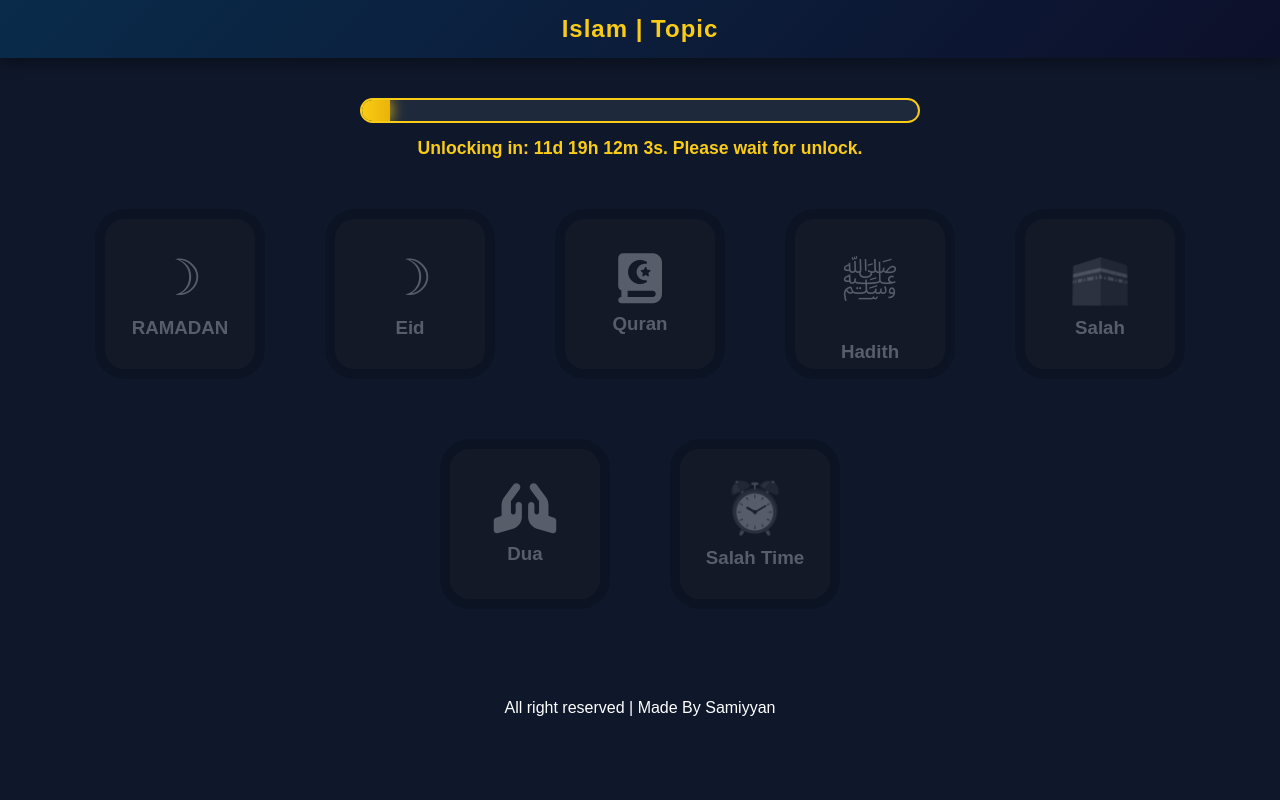
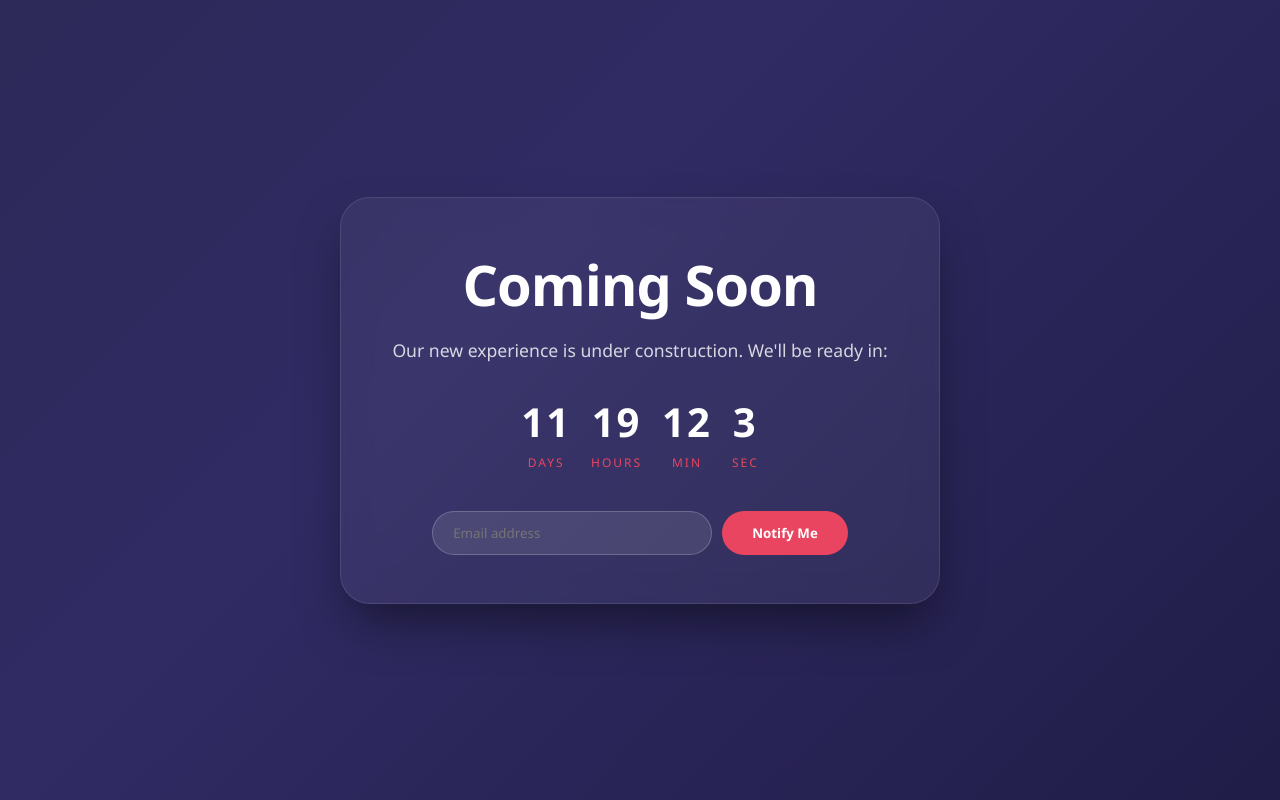
Before and after one commit to spaceairagency-blip/Islamic, a plain HTML site: page index.html in a window 1280 px wide. Drawn offline with Linux system fonts and the light colour scheme.

Commit message:
Update index.html

```diff
--- a/index.html
+++ b/index.html
@@ -3,220 +3,180 @@
 <head>
     <meta charset="UTF-8">
     <meta name="viewport" content="width=device-width, initial-scale=1.0">
-    <title>Islam | Topic</title>
-    <link rel="stylesheet" href="https://cdnjs.cloudflare.com/ajax/libs/font-awesome/7.0.1/css/all.min.css" />
+    <title>Coming Soon | Modern Launch</title>
     <style>
-         *{
+        /* CSS STYLES */
+        * {
             margin: 0;
             padding: 0;
             box-sizing: border-box;
-            font-family: Arial, Helvetica, sans-serif;
+            font-family: 'Segoe UI', Roboto, Helvetica, Arial, sans-serif;
         }
 
-        body{
-            background: #0f172a;
-            color: #ffffff;
-        }
-
-        /* Header */
-        header{
-            background: linear-gradient(135deg, #06385f9b, #0a022c5b);
-            padding: 15px 30px;
-            box-shadow: 0 4px 15px rgba(0, 0, 0, 0.414);
-            position: sticky;
-            top: 0;
-            z-index: 1000;
-        }
-
-        nav{
-            max-width: 1100px;
-            margin: auto;
+        body {
+            height: 100vh;
             display: flex;
             align-items: center;
             justify-content: center;
-        }
-
-        .logo{
-            font-size: 24px;
-            font-weight: bold;
-            letter-spacing: 1px;
-            color: #facc15;
+            background: linear-gradient(-45deg, #0f0c29, #302b63, #24243e, #1a1a2e);
+            background-size: 400% 400%;
+            animation: gradientBG 15s ease infinite;
+            color: white;
+            overflow: hidden;
             text-align: center;
         }
 
-        /* Time Bar Section */
-        #unlock-container {
-            max-width: 600px;
-            margin: 40px auto 0 auto;
-            padding: 0 20px;
-            text-align: center;
+        @keyframes gradientBG {
+            0% { background-position: 0% 50%; }
+            50% { background-position: 100% 50%; }
+            100% { background-position: 0% 50%; }
         }
 
-        .progress-wrapper {
-            width: 100%;
-            height: 25px;
-            background: #1e293b;
-            border-radius: 20px;
-            border: 2px solid #facc15;
-            overflow: hidden;
+        .container {
             position: relative;
+            z-index: 1;
+            padding: 3rem;
+            background: rgba(255, 255, 255, 0.05);
+            backdrop-filter: blur(15px);
+            -webkit-backdrop-filter: blur(15px);
+            border-radius: 30px;
+            border: 1px solid rgba(255, 255, 255, 0.1);
+            box-shadow: 0 25px 50px -12px rgba(0, 0, 0, 0.5);
+            max-width: 600px;
+            width: 90%;
         }
 
-        #progress-bar {
-            width: 0%;
-            height: 100%;
-            background: linear-gradient(90deg, #facc15, #eab308);
-            box-shadow: 0 0 15px #facc15;
-            transition: width 0.4s linear;
+        h1 {
+            font-size: clamp(2rem, 5vw, 3.5rem);
+            margin-bottom: 1rem;
+            letter-spacing: -1px;
         }
 
-        .timer-display {
-            margin-top: 15px;
+        p {
             font-size: 1.1rem;
-            font-weight: bold;
-            color: #facc15;
+            opacity: 0.8;
+            margin-bottom: 2rem;
         }
 
-        /* Grid Setup */
-        .cards{
+        /* Countdown Timer Styles */
+        #countdown ul {
             display: flex;
-            flex-wrap: wrap;
+            list-style: none;
             justify-content: center;
-            margin: 20px;
+            gap: 20px;
+            margin-bottom: 2.5rem;
         }
 
-        .card{
-            height: 150px;
-            width: 150px;
-            background-color: #052543f6;
-            display: flex;
-            justify-content: center;
-            align-items: center;
-            flex-direction: column;
-            border-radius: 20px;
-            box-shadow: 0 0 0 10px rgba(0, 0, 0, .5);
-            margin: 40px;
-            text-decoration: none;
-            color: white;
-
-            /* Locked State by Default */
-            opacity: 0.3;
-            pointer-events: none;
-            filter: grayscale(1);
-            transition: all 0.5s ease;
+        #countdown li {
+            font-size: 0.75rem;
+            text-transform: uppercase;
+            letter-spacing: 2px;
+            color: #e94560;
         }
 
-        /* Active State */
-        .card.active {
-            opacity: 1;
-            filter: grayscale(0);
-            pointer-events: auto;
+        #countdown span {
+            display: block;
+            font-size: clamp(1.5rem, 4vw, 2.5rem);
+            font-weight: 800;
+            color: white;
+            margin-bottom: 5px;
         }
 
-        .card.active:hover {
-            transform: scale(1.1);
-            box-shadow: 0 0 0 10px #facc15;
+        /* Form Styles */
+        .email-signup {
+            display: flex;
+            gap: 10px;
+            justify-content: center;
+            flex-wrap: wrap;
         }
 
-        .card span, .fa-book-quran, .fa-hands-praying {
-            font-size: 50px;
-            margin-bottom: 10px;
+        input[type="email"] {
+            padding: 12px 20px;
+            border-radius: 50px;
+            border: 1px solid rgba(255, 255, 255, 0.2);
+            background: rgba(255, 255, 255, 0.1);
+            color: white;
+            outline: none;
+            width: 280px;
+            transition: 0.3s;
         }
 
-        footer{
-            text-align: center;
-            padding: 40px;
+        input[type="email"]:focus {
+            background: rgba(255, 255, 255, 0.2);
+            border-color: #e94560;
         }
 
-        @media (max-width: 600px){
-            .logo{ font-size: 20px; }
-            .card{ margin: 20px; }
+        button {
+            padding: 12px 30px;
+            border-radius: 50px;
+            border: none;
+            background: #e94560;
+            color: white;
+            font-weight: 600;
+            cursor: pointer;
+            transition: transform 0.2s, background 0.2s;
+        }
+
+        button:hover {
+            background: #ff4d6d;
+            transform: translateY(-2px);
+        }
+
+        button:active {
+            transform: translateY(0);
         }
     </style>
 </head>
 <body>
 
-    <a href="index.html" style="text-decoration: none;">
-        <header>
-            <nav><h2 class="logo">Islam | Topic</h2></nav>
-        </header>
-    </a>
+    <main class="container">
+        <h1>Coming Soon</h1>
+        <p>Our new experience is under construction. We'll be ready in:</p>
 
-    <div id="unlock-container">
-        <div class="progress-wrapper">
-            <div id="progress-bar"></div>
+        <div id="countdown">
+            <ul>
+                <li><span id="days">00</span>Days</li>
+                <li><span id="hours">00</span>Hours</li>
+                <li><span id="minutes">00</span>Min</li>
+                <li><span id="seconds">00</span>Sec</li>
+            </ul>
         </div>
-        <div id="timer" class="timer-display">Calculating...</div>
-    </div>
 
-    <div class="cards">
-        <a href="ramadan.html" class="card">
-            <span>&#9789;</span>
-            <h3>RAMADAN</h3>
-        </a>
-        <a href="animation.html" class="card">
-            <span>&#9789;</span>
-            <h3>Eid</h3>
-        </a>
-        <a href="quran.html" class="card">
-            <i class="fas fa-book-quran"></i>
-            <h3>Quran</h3>
-        </a>
-        <a href="hadith.html" class="card">
-            <span>&#xFDFA;</span>
-            <h3>Hadith</h3>
-        </a>
-        <a href="salah.html" class="card">
-            <span>&#128331;</span>
-            <h3>Salah</h3>
-        </a>
-        <a href="dua.html" class="card">
-            <i class="fas fa-hands-praying"></i>
-            <h3>Dua</h3>
-        </a>
-        <a href="salah-time.html" class="card">
-            <span>&#x23F0;</span>
-            <h3>Salah Time</h3>
-        </a>
-    </div>
-
-    <footer>
-        <span>All right reserved | Made By Samiyyan</span>
-    </footer>
+        <form class="email-signup" onsubmit="event.preventDefault(); alert('Thanks for subscribing!');">
+            <input type="email" placeholder="Email address" required>
+            <button type="submit">Notify Me</button>
+        </form>
+    </main>
 
     <script>
-        function updateStatus() {
-            // YOUR TARGET DATE (Using 2025 as requested - will unlock instantly)
-            const targetDate = new Date("February 19, 2026 00:00:00").getTime();
+        // JAVASCRIPT LOGIC
+        (function () {
+            const second = 1000,
+                  minute = second * 60,
+                  hour = minute * 60,
+                  day = hour * 24;
 
-            // Reference point for the start of the progress bar
-            const startDate = new Date("February 7, 2026 00:00:00").getTime();
+            // SET YOUR DATE HERE (Format: Month Day, Year HH:MM:SS)
+            let launchDate = "Feb 19, 2026 00:00:00";
 
-            const now = new Date().getTime();
-            const remaining = targetDate - now;
+            const countDown = new Date(launchDate).getTime();
 
-            if (remaining > 0) {
-                // Calculation for the bar fill
-                const total = targetDate - startDate;
-                let percent = ((now - startDate) / total) * 100;
-                document.getElementById("progress-bar").style.width = Math.max(5, Math.min(100, percent)) + "%";
+            const x = setInterval(function() {
+                const now = new Date().getTime();
+                const distance = countDown - now;
 
-                // Time Units
-                const d = Math.floor(remaining / (1000 * 60 * 60 * 24));
-                const h = Math.floor((remaining % (1000 * 60 * 60 * 24)) / (1000 * 60 * 60));
-                const m = Math.floor((remaining % (1000 * 60 * 60)) / (1000 * 60));
-                const s = Math.floor((remaining % (1000 * 60)) / 1000);
+                document.getElementById("days").innerText = Math.floor(distance / (day));
+                document.getElementById("hours").innerText = Math.floor((distance % (day)) / (hour));
+                document.getElementById("minutes").innerText = Math.floor((distance % (hour)) / (minute));
+                document.getElementById("seconds").innerText = Math.floor((distance % (minute)) / second);
 
-                document.getElementById("timer").innerHTML = `Unlocking in: ${d}d ${h}h ${m}m ${s}s. Please wait for unlock.`;
-            } else {
-                // If date has passed: Hide bar and unlock
-                document.getElementById("unlock-container").style.display = "none";
-                document.querySelectorAll('.card').forEach(c => c.classList.add('active'));
-            }
-        }
-
-        setInterval(updateStatus, 1000);
-        updateStatus();
+                // If the count down is finished
+                if (distance < 0) {
+                    clearInterval(x);
+                    document.getElementById("countdown").innerHTML = "<h2 style='color:#e94560'>WE ARE LIVE!</h2>";
+                }
+            }, 1000);
+        }());
     </script>
 </body>
 </html>
```
